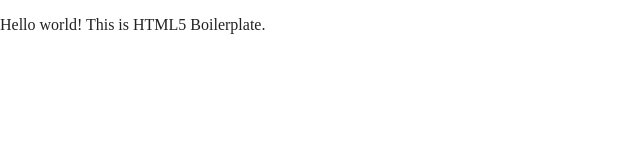
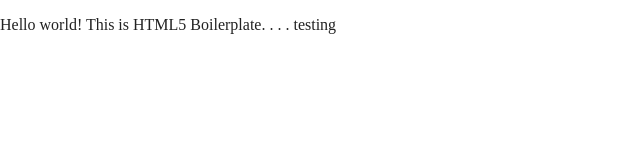
Before and after one commit to yakovliam/HowLongUntilDotChristmas, a website built with Parcel: page index.html in a window 1280 px wide. Shown: the full height of the page, 0-640 px from the left. Built offline with nearby package versions, Linux system fonts and the light colour scheme.

Commit message:
Test Update

```diff
--- a/index.html
+++ b/index.html
@@ -20,7 +20,7 @@
 <body>
 
   <!-- Add your site or application content here -->
-  <p>Hello world! This is HTML5 Boilerplate.</p>
+  <p>Hello world! This is HTML5 Boilerplate. . . . testing</p>
   <script src="js/vendor/modernizr-3.11.2.min.js"></script>
   <script src="js/plugins.js"></script>
   <script src="js/main.js"></script>
```
